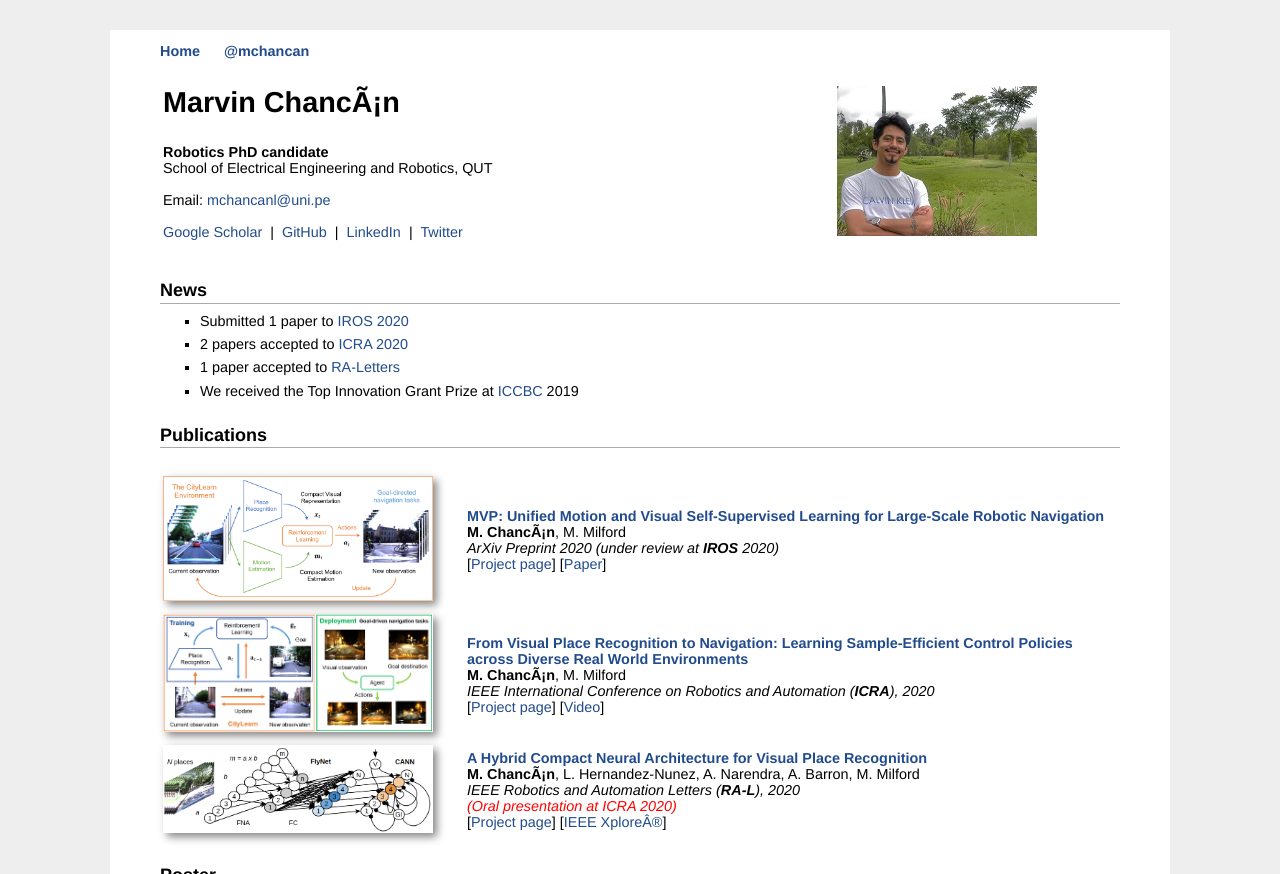
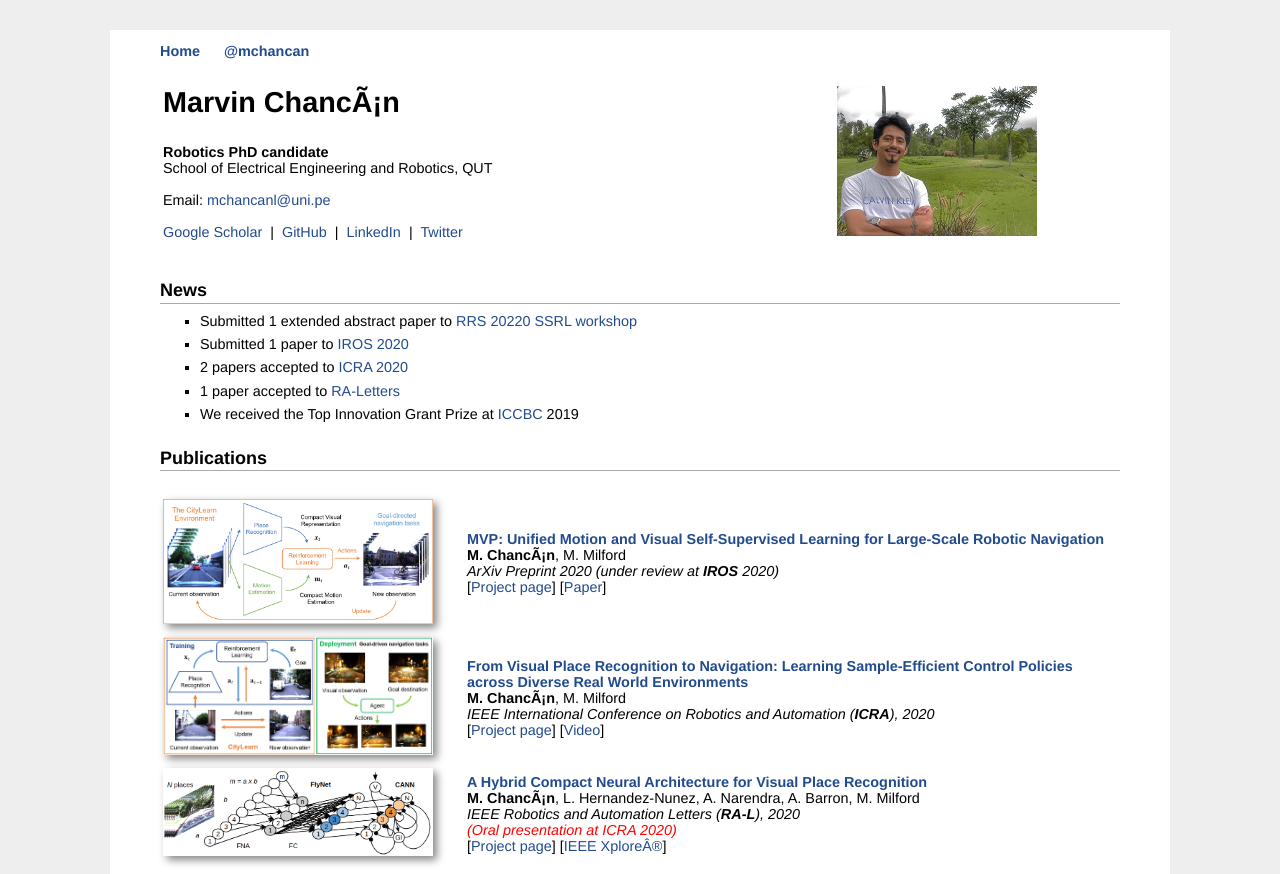
Before and after one commit to mchancan/mchancan.github.io, a Jekyll site: the page built from index.html, in a window 1280 px wide and 900 px high, cut to the strip 0-874 px from the top of the window. Built offline with Jekyll 4.4.1, drawn with Linux system fonts in a browser that asks for light colours; comment, search, counter and statistics services are not loaded.

Commit message:
Update index.html

```diff
--- a/index.html
+++ b/index.html
@@ -35,6 +35,7 @@ title: Marvin
 
 <h2>News</h2>
 <ul>
+	<li>Submitted 1 extended abstract paper to <a href="https://www.brainlinks-braintools.uni-freiburg.de/rss20-ssrl/">RRS 20220 SSRL workshop</a></li>
 	<li>Submitted 1 paper to <a href="http://iros2020.org">IROS 2020</a></li>
 	<li>2 papers accepted to <a href="http://icra2020.org">ICRA 2020</a></li>
 	<li>1 paper accepted to <a href="https://ieeexplore.ieee.org/xpl/aboutJournal.jsp?punumber=7083369">RA-Letters</a></li>
```
